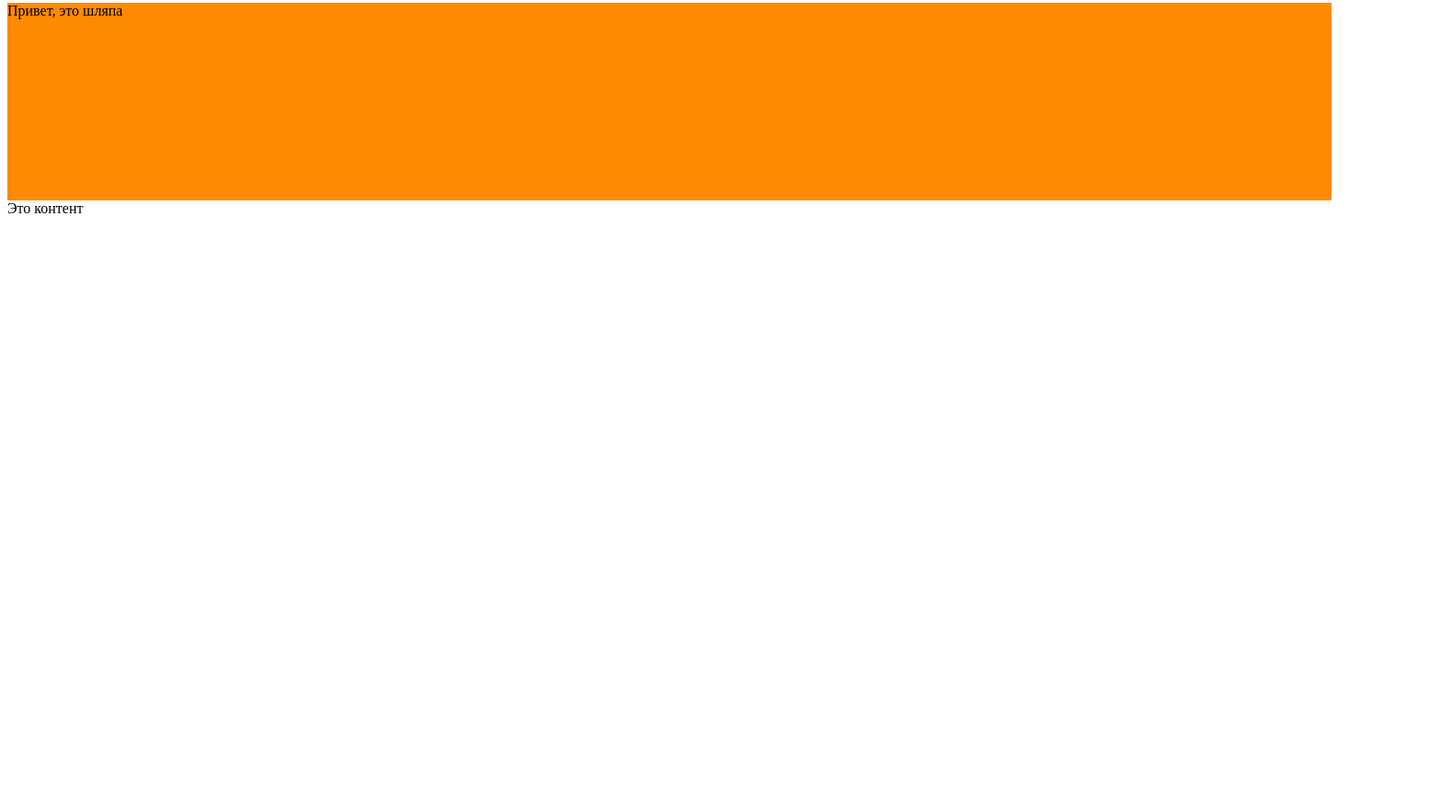
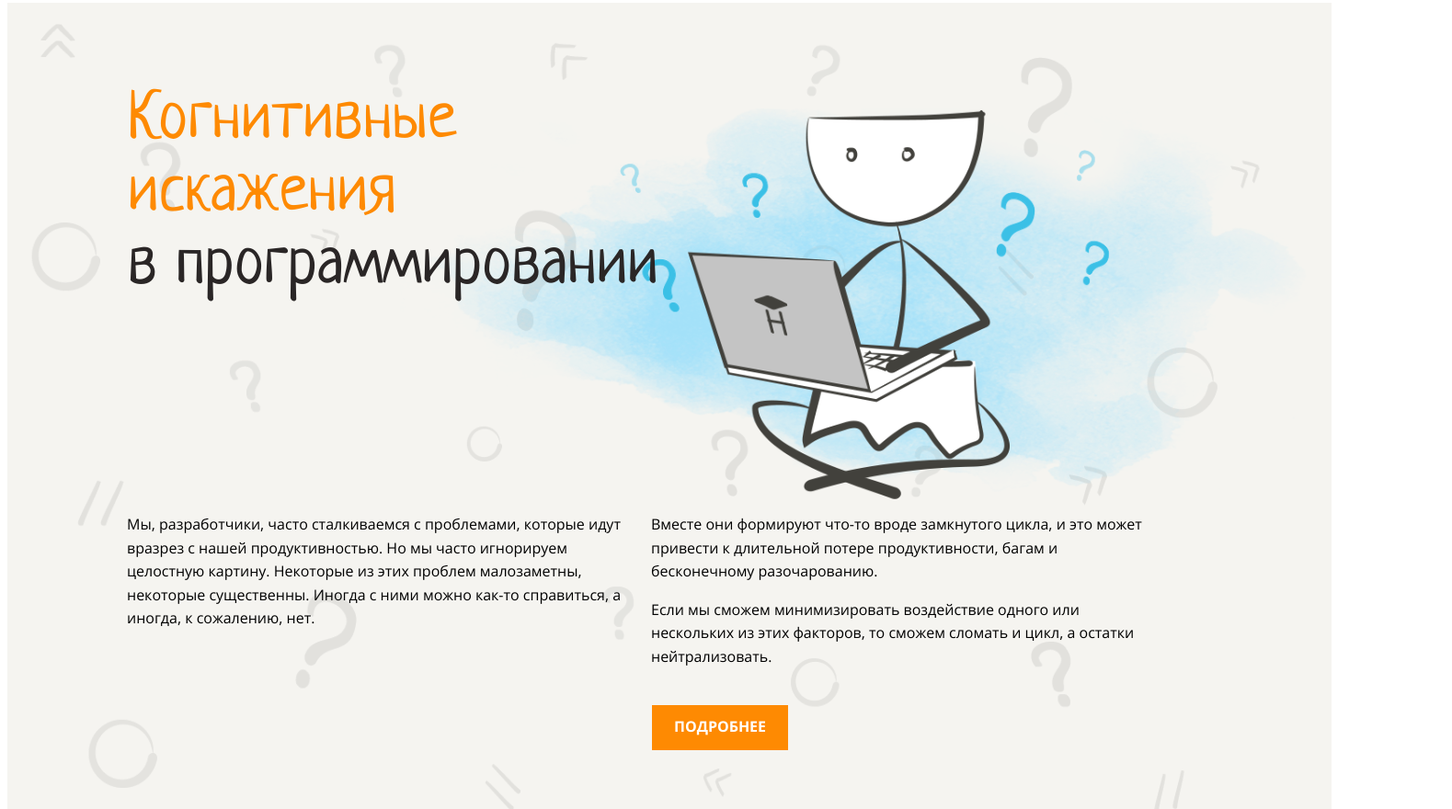
Before and after one commit to Valeriya-Makhmutova/layout-designer-project-58, a website: page src/index.html in a window 1280 px wide. Shown: the part 5-885 px from the top of the page at 92% size, 1579 px wide, since content can reach past the window. Drawn offline with Linux system fonts and the light colour scheme.

Commit message:
made header

```diff
--- a/src/index.html
+++ b/src/index.html
@@ -11,7 +11,43 @@
 <body>
 
 <header class="header">
-Привет, это шляпа
+  <div class="header-title-image">
+    <h1 class="header-title">
+      Когнитивные<br>искажения
+      <br>
+      <b class="header-title-another-color">
+        в программировании</b>
+    </h1>
+    <img class="header-image" src="../images/header-image.png">
+  </div>
+  <div class="header-paragraphs">
+    <p class="header-paragraphs-left">
+      Мы, разработчики, часто сталкиваемся с проблемами,
+      которые идут вразрез с нашей продуктивностью.
+      Но мы часто игнорируем целостную картину.
+      Некоторые из этих проблем малозаметны,
+      некоторые существенны. Иногда с ними
+      можно как-то справиться, а иногда, к сожалению, нет.
+    </p>
+    <div class="header-paragraphs-right">
+      <p>
+        Вместе они формируют что-то вроде
+        замкнутого цикла, и это может привести
+        к длительной потере продуктивности,
+        багам и бесконечному разочарованию.
+      </p>
+      <p>
+        Если мы сможем минимизировать воздействие
+        одного или нескольких из этих факторов,
+        то сможем сломать и цикл, а остатки нейтрализовать.
+      </p>
+    </div>
+  </div>
+  <div class="header-button">
+    <div class="header-button-elem">
+      <a>подробнее</a>
+    </div>
+  </div>
 </header>
 
 <main class="content">
--- a/src/styles/style.css
+++ b/src/styles/style.css
@@ -1,4 +1,14 @@
 /** CSS STYLE **/
+@font-face {
+  src: url(../../fonts/Neucha-Regular.ttf);
+  font-family: 'Neucha-Regular';
+}
+
+@font-face {
+  src: url(../../fonts/OpenSans-VariableFont_wdth,wght.ttf);
+  font-family: 'OpenSans';
+}
+
 
 .hello {
   display: block;
@@ -7,9 +17,93 @@
 }
 
 .header {
+  margin: 0 auto;
   width: 1440px;
-  height: 215px;
+  height: 914px;
+  position: relative;
+  background-color: #F5F4F0;
+}
+
+.header::before {
+  content: "";
+  background-image: url("../../images/background.png");
+  width: 1440px;
+  height: 914px;
+  display: block;
+  opacity: 10%;
+  background-repeat: no-repeat;
+  background-size: contain;
+  position: absolute;
+  z-index: 2;
+}
+
+.header-title-image {
+  width: 100%;
+  position: absolute;
+  z-index: 3;
+}
+
+.header-title {
+  width: 100%;
+  height: 100%;
+  position: absolute;
+  z-index: 5;
+  font-family: 'Neucha-Regular';
+  font-weight: 400;
+  font-size: 72px;
+  color:#FE8A02;
+  top: 42px;
+  left: 131px;
+}
+
+.header-title-another-color {
+  color:#2A2626;
+  font-weight: 400;
+  width: 100%;
+}
+
+.header-image {
+  position: absolute;
+  height: 525px;
+  top: 55px;
+  left: 427px;
+}
+
+.header-paragraphs {
+  font-family: OpenSans;
+  font-weight: 400;
+  font-size: 16px;
+  display: flex;
+  position: absolute;
+  top: 539px;
+  left: 130px;
+  gap: 30px;
+  line-height: 25.6px;
+}
+
+.header-paragraphs-left {
+  width: 540px;
+}
+
+.header-paragraphs-right {
+  width: 540px;
+}
+
+.header-button {
+  width: 148px;
+  height: 49px;
   background-color: #FE8A02;
+  position: absolute;
+  bottom: 101px;
+  right: 591px;
+}
+
+.header-button-elem {
+  padding: 12px 24px;
+  color: #FFFFFF;
+  text-transform: uppercase;
+  font-family: 'OpenSans';
+  font-weight: 700;
 }
 
 .content {
```
Also changed, not shown: fonts/Neucha-Regular.ttf (added), fonts/OpenSans-VariableFont_wdth,wght.ttf (added), images/background.png (added), images/header-image.png (added), 1 other file.
